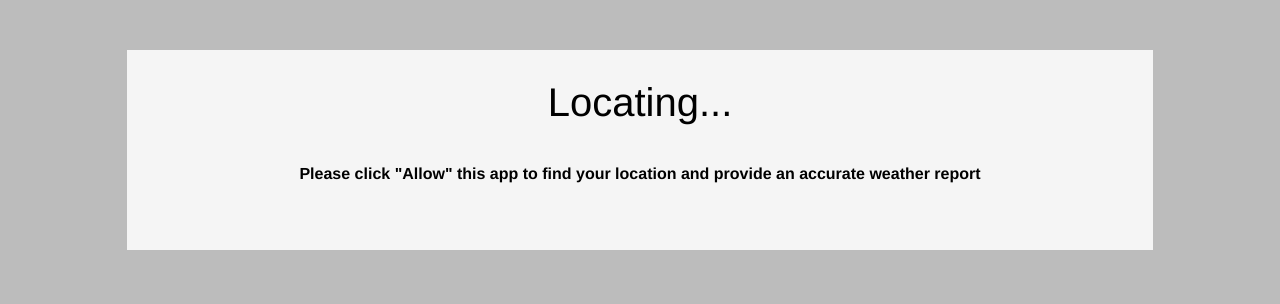
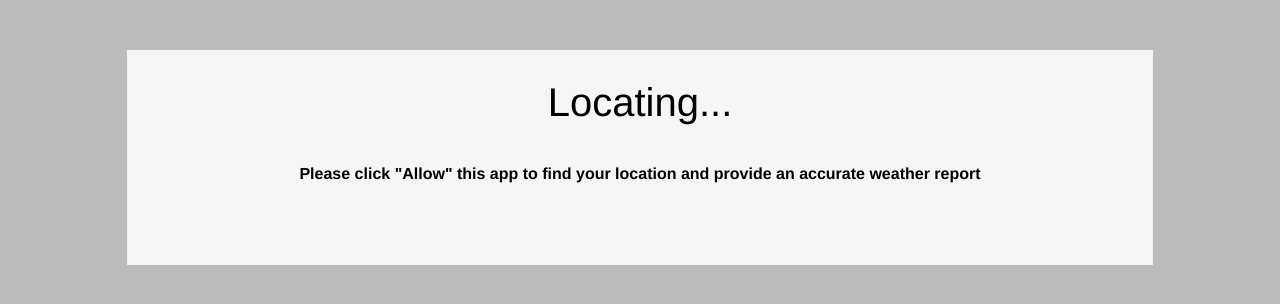
Before and after one commit to AbdulelahAdam/AboodWeatherApp, a plain HTML site: page index.html in a window 1280 px wide. Drawn offline with Linux system fonts and the light colour scheme.

Commit message:
Increased bottom padding for better visual

```diff
--- a/style.css
+++ b/style.css
@@ -21,7 +21,7 @@ body {
     width: 80%;
     margin: 50px auto;
     padding: 1px;
-    padding-bottom: 30px;
+    padding-bottom: 45px;
 }
 
 #temperature {
```
